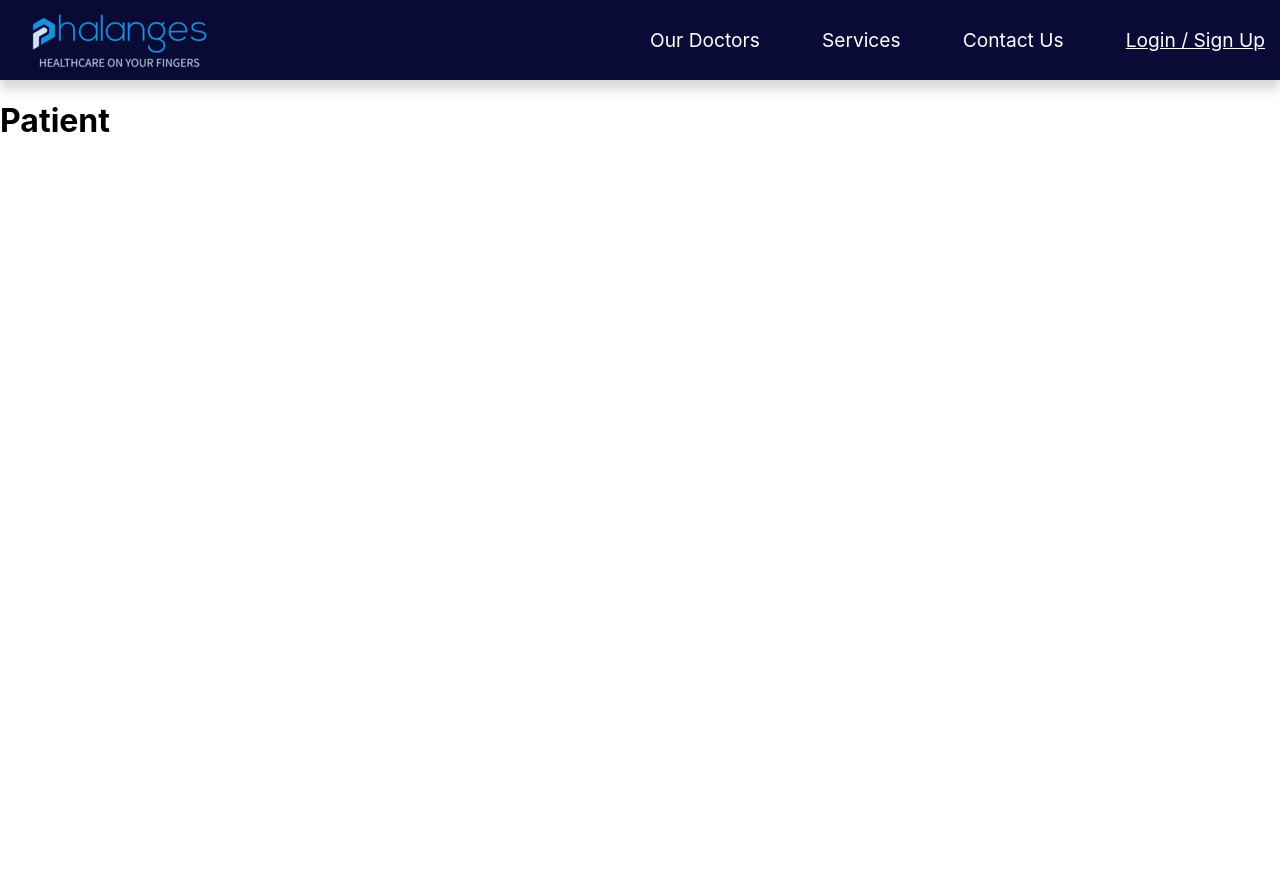
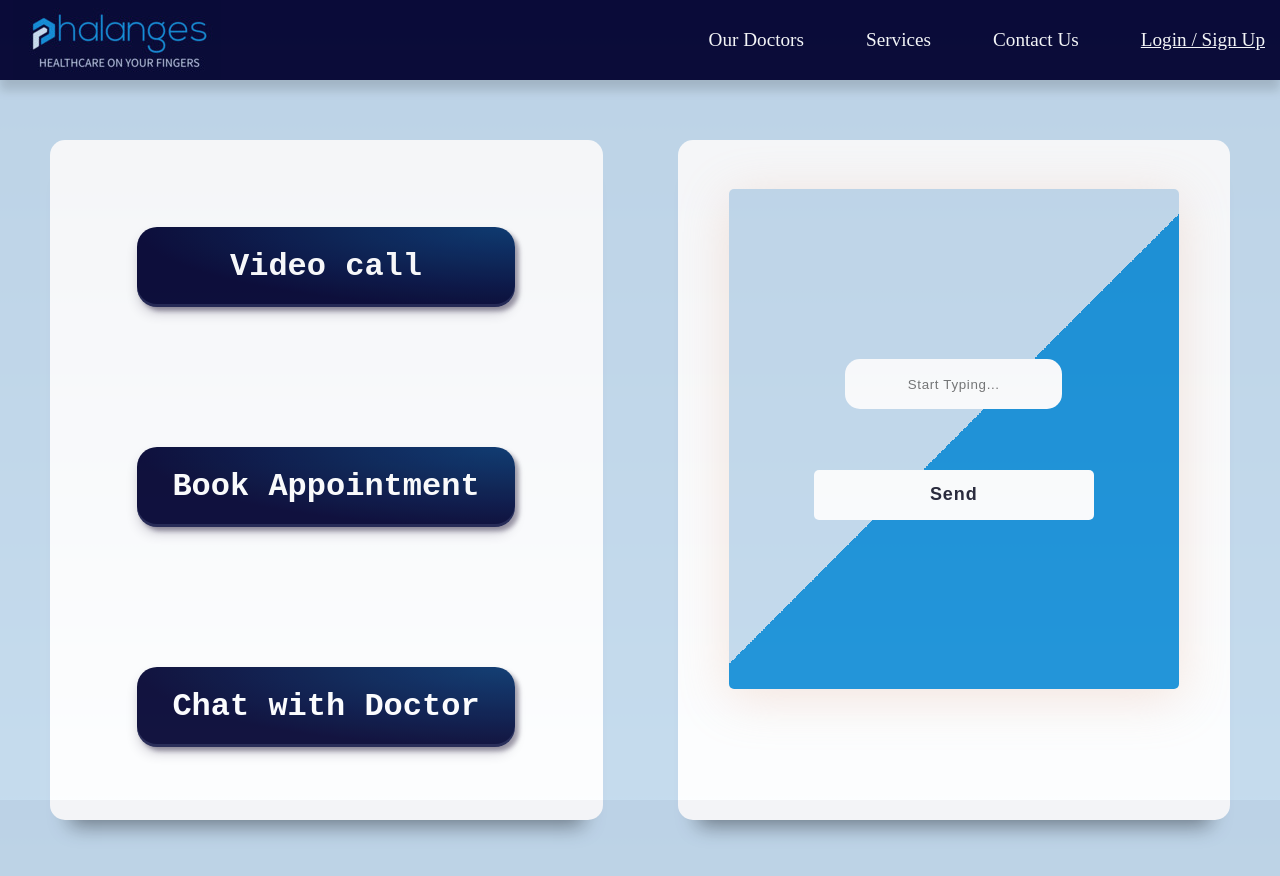
Before and after one commit to VedikaSingh1/Phalanges_Bolt, a React (Create React App) app: page /patient in a window 1280 px wide. Shown: the top 876 px of the page. Before the commit the page ends 800 px from the top, so only its background shows below. Built offline with nearby package versions, Linux system fonts and the light colour scheme; no server answers.

Commit message:
Chat space created

```diff
--- a/src/App.css
+++ b/src/App.css
@@ -35,6 +35,10 @@
   padding: 0 auto;
 }
 
+#section3 {
+  background-color: #ffffff;
+}
+
 #section2,
 #section3,
 #section4 {
--- a/src/App.js
+++ b/src/App.js
@@ -3,7 +3,7 @@ import { BrowserRouter as Router, Route, Routes } from "react-router-dom";
 import "./App.css";
 import Navbar from "./components/NavBar/navBar";
 import Intro from "./components/Sections/intro";
-import OurDcotors from "./components/Sections/our_doctors";
+import OurDoctors from "./components/Sections/our_doctors";
 import Services from "./components/Sections/services";
 import ContactUs from "./components/Sections/contact_us";
 import Login from "./components/Sections/login";
@@ -28,7 +28,7 @@ class App extends Component {
                     dark={false}
                     id="section1"
                   />
-                  <OurDcotors
+                  <OurDoctors
                     title="Our Doctors"
                     subtitle="In the realm of healthcare, our world-class doctors stand as beacons of expertise and compassion. Their unwavering commitment to patient care, coupled with their extensive knowledge and skill, defines a standard of excellence that transcends boundaries. These dedicated professionals navigate the intricacies of medical science with precision and grace, providing invaluable support to those in need. Their tireless efforts, coupled with a genuine concern for the well-being of their patients, create a harmonious synergy that embodies the spirit of healthcare at its finest. Our world-class doctors inspire confidence, instill hope, and exemplify the epitome of medical excellence, shaping a healthier and brighter future for us all."
                     dark={true}
--- /dev/null
+++ b/src/components/Sections/Patient/chatbot.css
@@ -0,0 +1,5 @@
+.message {
+  background-color: black;
+  height: 20px;
+  width: 20px;
+}
--- /dev/null
+++ b/src/components/Sections/Patient/chatbot.js
@@ -0,0 +1,83 @@
+import React, { useState, useEffect } from "react";
+import "./chatbot.css";
+
+const Chatbot = () => {
+  const [messages, setMessages] = useState(["Hello, how can I help you?"]);
+  const [input, setInput] = useState("");
+
+  // Function to send a message to the Rasa backend
+  const sendMessage = async () => {
+    // Send the input message to the Rasa backend
+    const response = await fetch("https://cb12-136-233-9-98.ngrok-free.app", {
+      method: "POST",
+      headers: {
+        "Content-Type": "application/json",
+      },
+      body: JSON.stringify({
+        message: input,
+      }),
+    });
+
+    // Parse the response and update the messages state
+    const data = await response.json();
+    setMessages([...messages, ...data]);
+  };
+
+  // Function to receive a message from the Rasa backend
+  const receiveMessage = async () => {
+    // Fetch data using "GET" from the same API
+    const response = await fetch("https://cb12-136-233-9-98.ngrok-free.app", {
+      method: "GET",
+      headers: {
+        "Content-Type": "application/json",
+      },
+    });
+
+    // Parse the response and update the messages state
+    const data = await response.json();
+    setMessages([...messages, ...data]);
+  };
+
+  // useEffect to call receiveMessage on component mount
+  useEffect(() => {
+    receiveMessage();
+  }, []); // empty dependency array ensures it only runs once on mount
+
+  // Function to handle input change
+  const handleInputChange = (event) => {
+    setInput(event.target.value);
+  };
+
+  // Function to handle form submission
+  const handleSubmit = (event) => {
+    event.preventDefault();
+    sendMessage();
+    setInput("");
+  };
+
+  // Function to render the chatbot messages
+  const renderMessages = () => {
+    return messages.map((message, index) => (
+      <div key={index}>
+        <p>{message.text}</p>
+      </div>
+    ));
+  };
+
+  return (
+    <div>
+      <div className="messages">{renderMessages()}</div>
+      <form onSubmit={handleSubmit}>
+        <input
+          type="text"
+          placeholder="Start Typing..."
+          value={input}
+          onChange={handleInputChange}
+        />
+        <button type="submit">Send</button>
+      </form>
+    </div>
+  );
+};
+
+export default Chatbot;
--- /dev/null
+++ b/src/components/Sections/Patient/patient.css
@@ -0,0 +1,88 @@
+html,
+body {
+  height: 100%;
+  margin: 0;
+}
+
+.container {
+  display: grid;
+  grid-template-columns: repeat(2, 1fr); /* Two columns with equal width */
+  grid-gap: 15px; /* Uniform margin between the boxes */
+  background-color: #c6dcee;
+  height: 100vh; /* Make the container take the full height of the viewport */
+  padding: 20px; /* Optional padding for the container */
+}
+
+.box-1 {
+  display: grid;
+  grid-template-rows: repeat(3, 1fr);
+  grid-gap: 10%;
+  margin: 40px 30px;
+  padding: 40px;
+  background-color: white;
+  border-radius: 15px;
+  box-shadow: rgba(0, 0, 0, 0.45) 0px 25px 20px -20px;
+  text-align: center;
+}
+.box-2 {
+  margin: 40px 30px;
+  padding: 40px;
+  background-color: white;
+  border-radius: 15px;
+  box-shadow: rgba(0, 0, 0, 0.45) 0px 25px 20px -20px;
+  text-align: center;
+}
+
+.button-1 {
+  margin: 10%;
+  height: 50%;
+  font-weight: bolder;
+  align-items: center;
+  appearance: none;
+  background-image: radial-gradient(
+    100% 100% at 100% 0,
+    #0c3970 0,
+    #0a0a37 100%
+  );
+  border: 0;
+  border-radius: 20px;
+  box-shadow: rgba(45, 35, 66, 0.4) 4px 4px 4px,
+    rgba(45, 35, 66, 0.3) 0 7px 13px -3px, rgba(58, 65, 111, 0.5) 0 -3px 0 inset;
+  box-sizing: border-box;
+  color: #fff;
+  cursor: pointer;
+  display: inline-flex;
+  font-family: "JetBrains Mono", monospace;
+  justify-content: center;
+  line-height: 1;
+  list-style: none;
+  overflow: hidden;
+  padding-left: 16px;
+  padding-right: 16px;
+  position: relative;
+  text-align: left;
+  text-decoration: none;
+  transition: box-shadow 0.15s, transform 0.15s;
+  user-select: none;
+  -webkit-user-select: none;
+  touch-action: manipulation;
+  white-space: nowrap;
+  will-change: box-shadow, transform;
+  font-size: xx-large;
+}
+
+.button-1:focus {
+  box-shadow: #3c4fe0 0 0 0 1.5px inset, rgba(45, 35, 66, 0.4) 0 2px 4px,
+    rgba(45, 35, 66, 0.3) 0 7px 13px -3px, #3c4fe0 0 -3px 0 inset;
+}
+
+.button-1:hover {
+  box-shadow: rgba(45, 35, 66, 0.4) 0 4px 8px,
+    rgba(45, 35, 66, 0.3) 0 7px 13px -3px, #3c4fe0 0 -3px 0 inset;
+  transform: translateY(-2px);
+}
+
+.button-1:active {
+  box-shadow: #3c4fe0 0 3px 7px inset;
+  transform: translateY(2px);
+}
--- a/src/components/Sections/Patient/patient.js
+++ b/src/components/Sections/Patient/patient.js
@@ -1,9 +1,18 @@
 import React from "react";
+import "./patient.css";
+import Chatbot from "./chatbot";
 
 export default function Patient() {
   return (
-    <div className="text">
-      <h1> Patient </h1>
+    <div className="container">
+      <div className="box-1">
+        <div className="button-1">Video call</div>
+        <div className="button-1">Book Appointment</div>
+        <div className="button-1">Chat with Doctor</div>
+      </div>
+      <div className="box-2">
+        <Chatbot />
+      </div>
     </div>
   );
 }
--- /dev/null
+++ b/src/components/Sections/login.css
@@ -0,0 +1,143 @@
+* {
+  padding: 0;
+  margin: 0;
+  box-sizing: border-box;
+}
+/* End Global rules */
+
+/* Start body rules */
+body {
+  background-image: linear-gradient(-225deg, #1c93da 0%, #1b2e5c 100%);
+  background-image: linear-gradient(to top, #c6dcee 0%, #1b2e5c 100%);
+  background-attachment: fixed;
+  background-repeat: no-repeat;
+  font-family: "Times New Roman", sans-serif;
+  opacity: 0.95;
+  /* background-image: linear-gradient(to top, #d9afd9 0%, #97d9e1 100%); */
+}
+
+form {
+  font-family: "Lucida Sans", "Lucida Sans Regular", "Lucida Grande",
+    "Lucida Sans Unicode", Geneva Verdana, sans-serif;
+  font-size: xx-large;
+  width: 450px;
+  min-height: 500px;
+  height: auto;
+  border-radius: 5px;
+  margin: 2% auto;
+  box-shadow: 0 9px 50px hsla(20, 67%, 75%, 0.31);
+  padding: 2%;
+  background-image: linear-gradient(-225deg, #c6dcee 50%, #1c93da 50%);
+  display: flex;
+  flex-direction: column;
+  align-items: center;
+  justify-content: center;
+}
+
+input:hover,
+select:hover {
+  border: 1px solid #000; /* Solid black border on hover */
+  box-shadow: 0 2px 5px rgba(0, 0, 0, 0.1); /* Shadow on hover */
+  transform: scale(1.02); /* Slightly increase size on hover */
+}
+
+input,
+select {
+  margin-top: 10%;
+  padding: 0 20px;
+  display: inline-block;
+
+  height: 50px;
+  padding: 0 20px;
+  background: #fff;
+  border-radius: 15px;
+  outline: none;
+  border: none;
+  cursor: pointer;
+  text-align: center;
+  transition: all 0.2s linear;
+  margin: 7% auto;
+  letter-spacing: 0.05em;
+}
+
+button {
+  font-weight: bold;
+  font-size: large;
+  display: inline-block;
+  color: #252537;
+  width: 280px;
+  height: 50px;
+  padding: 0 20px;
+  background: #fff;
+  border-radius: 5px;
+  outline: none;
+  border: none;
+  cursor: pointer;
+  text-align: center;
+  transition: all 0.2s linear;
+  margin: 7% auto;
+  letter-spacing: 0.05em;
+}
+
+button:hover {
+  transform: translateY(3px);
+  box-shadow: none;
+}
+
+button:hover {
+  animation: ani9 0.4s ease-in-out infinite alternate;
+}
+
+@keyframes ani9 {
+  0% {
+    transform: translateY(3px);
+  }
+  100% {
+    transform: translateY(5px);
+  }
+}
+
+/* Submits */
+.submits {
+  width: 48%;
+  display: inline-block;
+  margin-left: 2%;
+}
+
+/* Forgot Password button FAF3DD */
+.frgt-pass {
+  background: transparent;
+}
+
+/* Sign Up button  */
+.sign-up {
+  background: #b8f2e6;
+}
+.item-1 {
+  font-weight: bold;
+}
+.item-2 {
+  font-weight: bold;
+}
+.item-3 {
+  font-weight: bold;
+}
+/* buttons hover */
+button:hover {
+  transform: translateY(3px);
+  box-shadow: none;
+}
+
+/* buttons hover Animation */
+button:hover {
+  animation: ani9 0.4s ease-in-out infinite alternate;
+}
+
+@keyframes ani9 {
+  0% {
+    transform: translateY(3px);
+  }
+  100% {
+    transform: translateY(5px);
+  }
+}
```
Also changed, not shown: src/components/Sections/login.js (+27 -10 lines).
